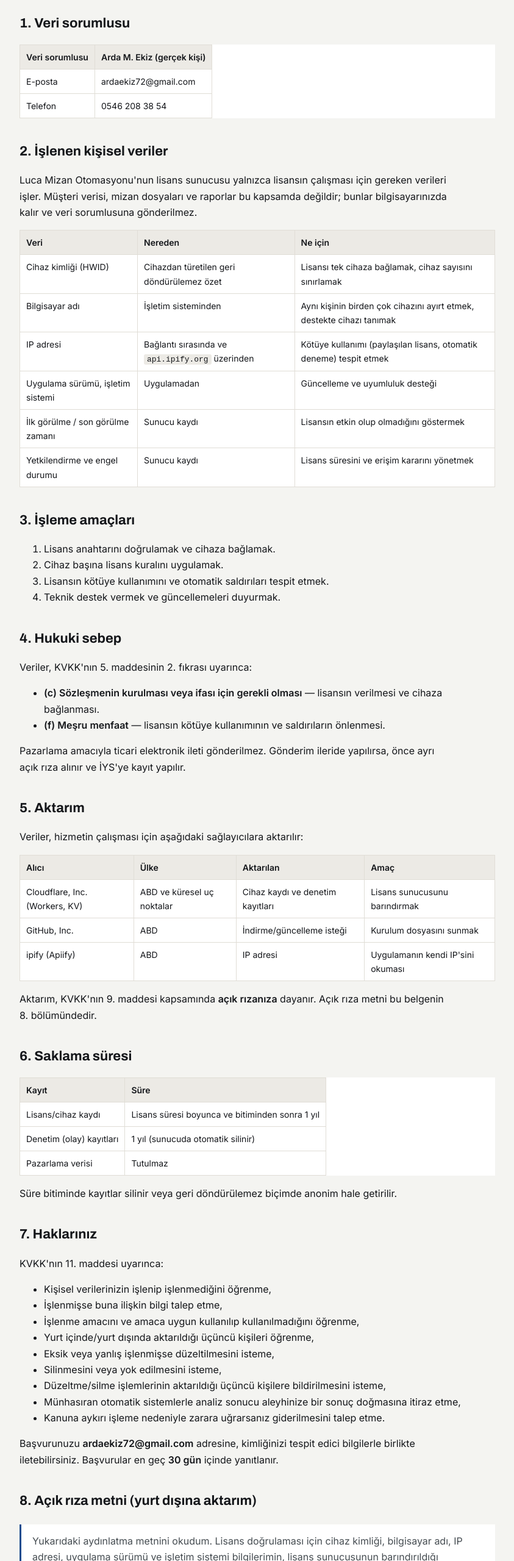
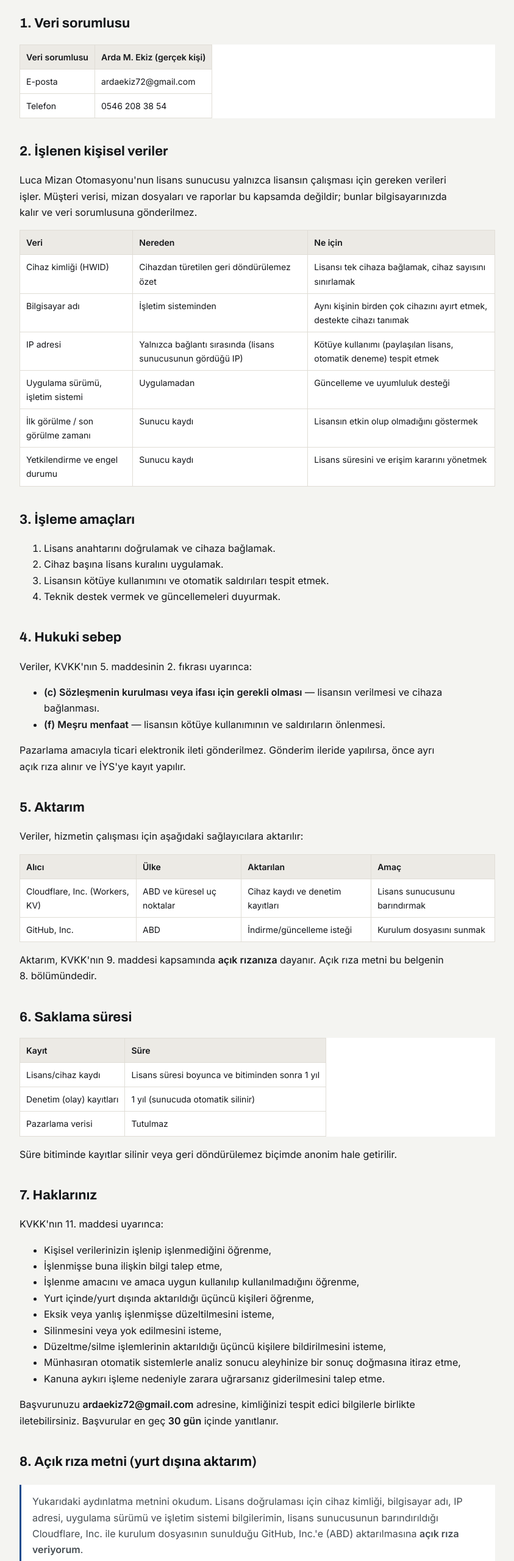
Before and after one commit to ArdaEkiz0/luca-mizan-indir, a plain HTML site: page docs/kvkk.html in a window 1280 px wide. Shown: the part 240-2800 px from the top of the page at 61% size, without its empty margins (218-1061 px from the left). Drawn offline with Linux system fonts and the light colour scheme.

Commit message:
site: surum 1.0.28

```diff
--- a/docs/kvkk.html
+++ b/docs/kvkk.html
@@ -56,7 +56,7 @@ hr{border:0;border-top:1px solid #e0ddd6;margin:32px 0}
 <table><thead><tr><th>Veri sorumlusu</th><th>Arda M. Ekiz (gerçek kişi)</th></tr></thead><tbody><tr><td>E-posta</td><td>ardaekiz72@gmail.com</td></tr><tr><td>Telefon</td><td>0546 208 38 54</td></tr></tbody></table>
 <h2 id="2-işlenen-kişisel-veriler">2. İşlenen kişisel veriler</h2>
 <p>Luca Mizan Otomasyonu'nun lisans sunucusu yalnızca lisansın çalışması için gereken verileri işler. Müşteri verisi, mizan dosyaları ve raporlar bu kapsamda değildir; bunlar bilgisayarınızda kalır ve veri sorumlusuna gönderilmez.</p>
-<table><thead><tr><th>Veri</th><th>Nereden</th><th>Ne için</th></tr></thead><tbody><tr><td>Cihaz kimliği (HWID)</td><td>Cihazdan türetilen geri döndürülemez özet</td><td>Lisansı tek cihaza bağlamak, cihaz sayısını sınırlamak</td></tr><tr><td>Bilgisayar adı</td><td>İşletim sisteminden</td><td>Aynı kişinin birden çok cihazını ayırt etmek, destekte cihazı tanımak</td></tr><tr><td>IP adresi</td><td>Bağlantı sırasında ve <code>api.ipify.org</code> üzerinden</td><td>Kötüye kullanımı (paylaşılan lisans, otomatik deneme) tespit etmek</td></tr><tr><td>Uygulama sürümü, işletim sistemi</td><td>Uygulamadan</td><td>Güncelleme ve uyumluluk desteği</td></tr><tr><td>İlk görülme / son görülme zamanı</td><td>Sunucu kaydı</td><td>Lisansın etkin olup olmadığını göstermek</td></tr><tr><td>Yetkilendirme ve engel durumu</td><td>Sunucu kaydı</td><td>Lisans süresini ve erişim kararını yönetmek</td></tr></tbody></table>
+<table><thead><tr><th>Veri</th><th>Nereden</th><th>Ne için</th></tr></thead><tbody><tr><td>Cihaz kimliği (HWID)</td><td>Cihazdan türetilen geri döndürülemez özet</td><td>Lisansı tek cihaza bağlamak, cihaz sayısını sınırlamak</td></tr><tr><td>Bilgisayar adı</td><td>İşletim sisteminden</td><td>Aynı kişinin birden çok cihazını ayırt etmek, destekte cihazı tanımak</td></tr><tr><td>IP adresi</td><td>Yalnızca bağlantı sırasında (lisans sunucusunun gördüğü IP)</td><td>Kötüye kullanımı (paylaşılan lisans, otomatik deneme) tespit etmek</td></tr><tr><td>Uygulama sürümü, işletim sistemi</td><td>Uygulamadan</td><td>Güncelleme ve uyumluluk desteği</td></tr><tr><td>İlk görülme / son görülme zamanı</td><td>Sunucu kaydı</td><td>Lisansın etkin olup olmadığını göstermek</td></tr><tr><td>Yetkilendirme ve engel durumu</td><td>Sunucu kaydı</td><td>Lisans süresini ve erişim kararını yönetmek</td></tr></tbody></table>
 <h2 id="3-işleme-amaçları">3. İşleme amaçları</h2>
 <ol><li>Lisans anahtarını doğrulamak ve cihaza bağlamak.</li><li>Cihaz başına lisans kuralını uygulamak.</li><li>Lisansın kötüye kullanımını ve otomatik saldırıları tespit etmek.</li><li>Teknik destek vermek ve güncellemeleri duyurmak.</li></ol>
 <h2 id="4-hukuki-sebep">4. Hukuki sebep</h2>
@@ -65,7 +65,7 @@ hr{border:0;border-top:1px solid #e0ddd6;margin:32px 0}
 <p>Pazarlama amacıyla ticari elektronik ileti gönderilmez. Gönderim ileride yapılırsa, önce ayrı açık rıza alınır ve İYS'ye kayıt yapılır.</p>
 <h2 id="5-aktarım">5. Aktarım</h2>
 <p>Veriler, hizmetin çalışması için aşağıdaki sağlayıcılara aktarılır:</p>
-<table><thead><tr><th>Alıcı</th><th>Ülke</th><th>Aktarılan</th><th>Amaç</th></tr></thead><tbody><tr><td>Cloudflare, Inc. (Workers, KV)</td><td>ABD ve küresel uç noktalar</td><td>Cihaz kaydı ve denetim kayıtları</td><td>Lisans sunucusunu barındırmak</td></tr><tr><td>GitHub, Inc.</td><td>ABD</td><td>İndirme/güncelleme isteği</td><td>Kurulum dosyasını sunmak</td></tr><tr><td>ipify (Apiify)</td><td>ABD</td><td>IP adresi</td><td>Uygulamanın kendi IP'sini okuması</td></tr></tbody></table>
+<table><thead><tr><th>Alıcı</th><th>Ülke</th><th>Aktarılan</th><th>Amaç</th></tr></thead><tbody><tr><td>Cloudflare, Inc. (Workers, KV)</td><td>ABD ve küresel uç noktalar</td><td>Cihaz kaydı ve denetim kayıtları</td><td>Lisans sunucusunu barındırmak</td></tr><tr><td>GitHub, Inc.</td><td>ABD</td><td>İndirme/güncelleme isteği</td><td>Kurulum dosyasını sunmak</td></tr></tbody></table>
 <p>Aktarım, KVKK'nın 9. maddesi kapsamında <strong>açık rızanıza</strong> dayanır. Açık rıza metni bu belgenin 8. bölümündedir.</p>
 <h2 id="6-saklama-süresi">6. Saklama süresi</h2>
 <table><thead><tr><th>Kayıt</th><th>Süre</th></tr></thead><tbody><tr><td>Lisans/cihaz kaydı</td><td>Lisans süresi boyunca ve bitiminden sonra 1 yıl</td></tr><tr><td>Denetim (olay) kayıtları</td><td>1 yıl (sunucuda otomatik silinir)</td></tr><tr><td>Pazarlama verisi</td><td>Tutulmaz</td></tr></tbody></table>
@@ -75,7 +75,7 @@ hr{border:0;border-top:1px solid #e0ddd6;margin:32px 0}
 <ul><li>Kişisel verilerinizin işlenip işlenmediğini öğrenme,</li><li>İşlenmişse buna ilişkin bilgi talep etme,</li><li>İşlenme amacını ve amaca uygun kullanılıp kullanılmadığını öğrenme,</li><li>Yurt içinde/yurt dışında aktarıldığı üçüncü kişileri öğrenme,</li><li>Eksik veya yanlış işlenmişse düzeltilmesini isteme,</li><li>Silinmesini veya yok edilmesini isteme,</li><li>Düzeltme/silme işlemlerinin aktarıldığı üçüncü kişilere bildirilmesini isteme,</li><li>Münhasıran otomatik sistemlerle analiz sonucu aleyhinize bir sonuç doğmasına itiraz etme,</li><li>Kanuna aykırı işleme nedeniyle zarara uğrarsanız giderilmesini talep etme.</li></ul>
 <p>Başvurunuzu <strong>ardaekiz72@gmail.com</strong> adresine, kimliğinizi tespit edici bilgilerle birlikte iletebilirsiniz. Başvurular en geç <strong>30 gün</strong> içinde yanıtlanır.</p>
 <h2 id="8-açık-rıza-metni-yurt-dışına-aktarım">8. Açık rıza metni (yurt dışına aktarım)</h2>
-<blockquote><p>Yukarıdaki aydınlatma metnini okudum. Lisans doğrulaması için cihaz kimliği, bilgisayar adı, IP adresi, uygulama sürümü ve işletim sistemi bilgilerimin, lisans sunucusunun barındırıldığı Cloudflare, Inc. ile kurulum dosyasının sunulduğu GitHub, Inc.'e (ABD) ve IP adresimin okunması için ipify'a aktarılmasına <strong>açık rıza veriyorum</strong>.</p></blockquote>
+<blockquote><p>Yukarıdaki aydınlatma metnini okudum. Lisans doğrulaması için cihaz kimliği, bilgisayar adı, IP adresi, uygulama sürümü ve işletim sistemi bilgilerimin, lisans sunucusunun barındırıldığı Cloudflare, Inc. ile kurulum dosyasının sunulduğu GitHub, Inc.'e (ABD) aktarılmasına <strong>açık rıza veriyorum</strong>.</p></blockquote>
 <p>Bu rıza, lisans kaydı sırasında alınır. Rızayı geri çekmek için yukarıdaki iletişim kanalını kullanabilirsiniz; geri çekme, o tarihe kadar yapılan işlemlerin hukukiliğini etkilemez. Rıza verilmemesi hâlinde lisans doğrulaması yapılamaz ve uygulama kullanılamaz.</p>
 <div class="dip">
   <span>Luca Mizan Otomasyonu</span>
```
Also changed, not shown: docs/index.html (+1 -1 lines), docs/kullanim-kilavuzu.html (+1 -1 lines).
